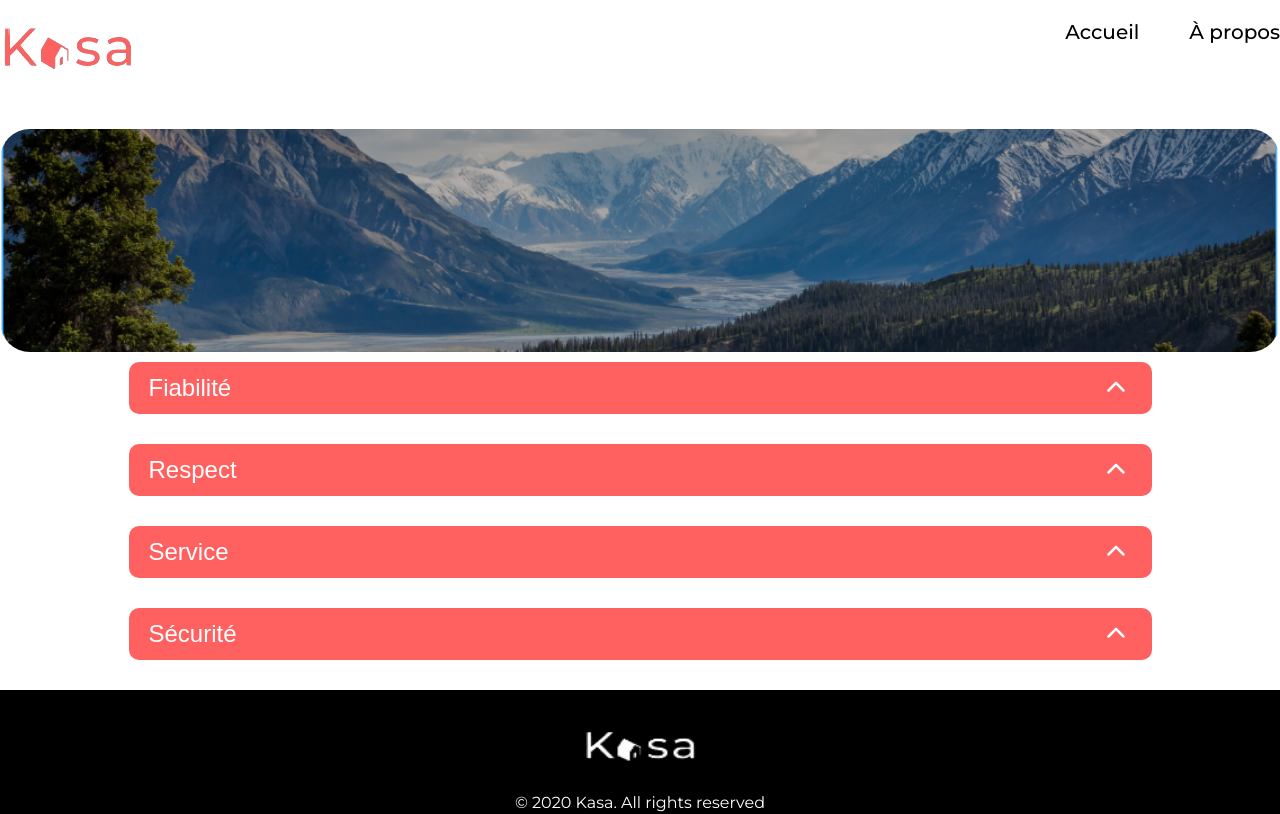
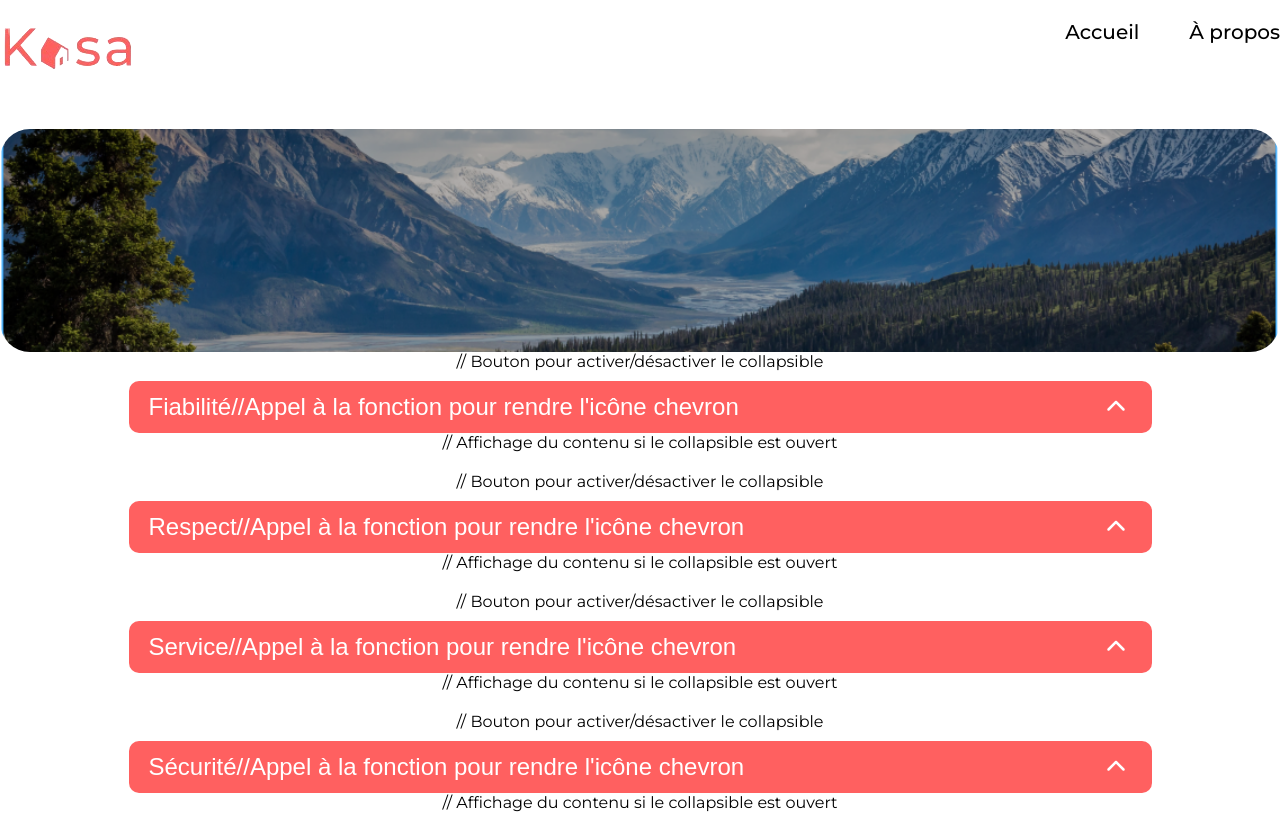
Before and after one commit to danou85/Kasa, a React (Vite) app: page /apropos in a window 1280 px wide. Shown: the top 814 px of the page. Built offline with nearby package versions, Linux system fonts and the light colour scheme.

Commit message:
ajout de commentaire

```diff
--- a/src/composant/collapse.jsx
+++ b/src/composant/collapse.jsx
@@ -2,8 +2,12 @@ import React, { useState } from "react";
 import { FontAwesomeIcon } from "@fortawesome/react-fontawesome";
 import { faChevronDown, faChevronUp } from "@fortawesome/free-solid-svg-icons";
 
+// Composant de collapse réutilisable
 const Collapse = ({ title, content }) => {
+  // Utilisation du hook useState pour gérer l'état du collapsible
   const [isCollapsible1Open, setCollapsible1Open] = useState(false);
+
+  // Fonction pour rendre l'icône chevron basée sur l'état actuel
   const renderChevron = (isOpen) => {
     return (
       <FontAwesomeIcon
@@ -12,18 +16,23 @@ const Collapse = ({ title, content }) => {
       />
     );
   };
+
+  // Rendu du composant Collapse
   return (
     <div className="collapse-content">
+      // Bouton pour activer/désactiver le collapsible
       <button
         className="collapse"
         onClick={() => setCollapsible1Open(!isCollapsible1Open)}
       >
         {title}
+        //Appel à la fonction pour rendre l'icône chevron
         {renderChevron(isCollapsible1Open)}
       </button>
+      // Affichage du contenu si le collapsible est ouvert
       {isCollapsible1Open && (
         <div className="collapse-description">
-          {/* Contenu de la collapsible 1 */}
+          // Contenu de la collapsible //
           {content}
         </div>
       )}
@@ -31,4 +40,5 @@ const Collapse = ({ title, content }) => {
   );
 };
 
+// Export du composant Collapse pour une utilisation dans d'autres composants
 export default Collapse;
```
